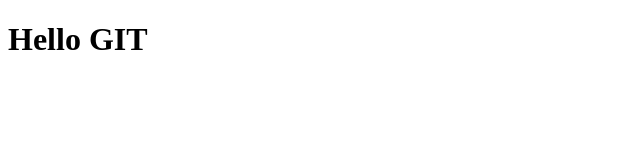
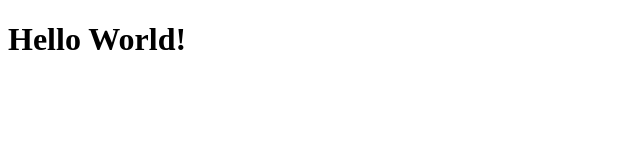
Before and after one commit to kingabiereg/git-course-4, a plain HTML site: page index.html in a window 1280 px wide. Shown: the whole page, without its empty margins (0-640 px from the left). Drawn offline with Linux system fonts and the light colour scheme.

Commit message:
Hello World added to index.html

```diff
--- a/index.html
+++ b/index.html
@@ -7,6 +7,6 @@
     <title>iSA GIT course 4</title>
 </head>
 <body>
-    <h1> Hello GIT</h1>
+    <h1> Hello World!</h1>
 </body>
 </html>
```
